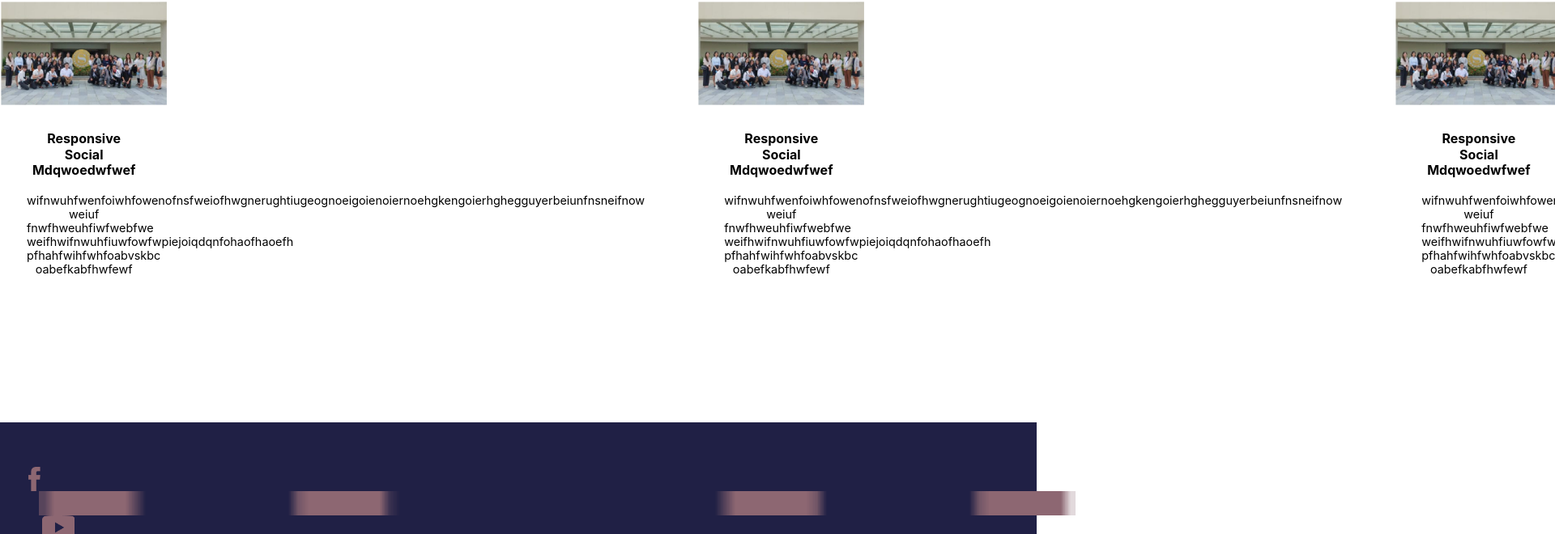
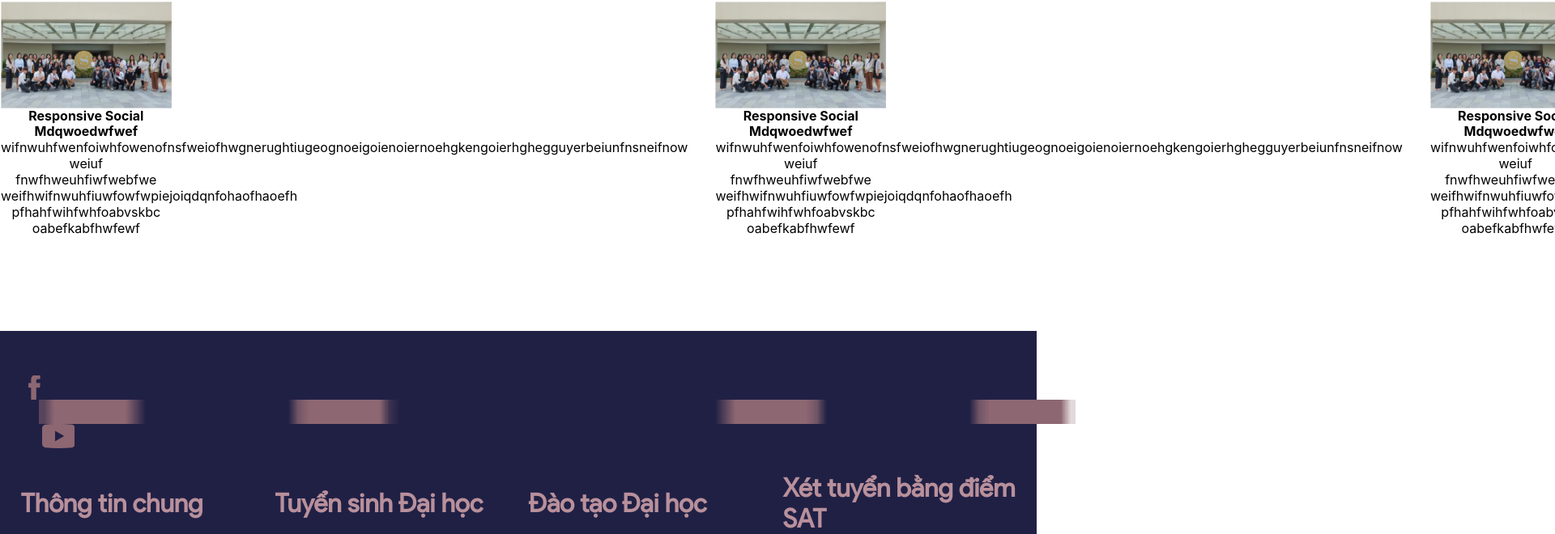
Before and after one commit to nguyentr02/depFinal, a React (Create React App) app: page /trainghiemdaihoc in a window 1280 px wide. Shown: the part 1416-2076 px from the top of the page at 81% size, 1920 px wide, since content can reach past the window. Built offline with nearby package versions, Linux system fonts and the light colour scheme.

Commit message:
tochuc và trai nghiem

```diff
--- a/src/pages/tochuc.js
+++ b/src/pages/tochuc.js
@@ -37,7 +37,7 @@ const ToChuc = () => {
 
             <div className="background-content3">
                 <div className="bothhuong">
-                    <img className="anhHuong" src={require("../assets/img/Huong.png")} />
+                    <img className="anhHuong" src={require("../assets/img/huong.png")} />
                     <div className="content3">
                         <p className="Huong">Viện trưởng</p>
                         <p> Viện trưởng là người đại diện cho Viện trước pháp luật; chịu trách nhiệm
@@ -63,7 +63,7 @@ const ToChuc = () => {
                             động của Viện, Viện có không quá ba Phó Viện trưởng. Hiện nay Viện có một Phó
                             viện trưởng là PGS.TS.Giang Thị Kim Liên phụ trách Đào tạo, đảm bảo chất lượng,
                             Nghiên cứu và Hợp tác quốc tế, ngành đào tạo Khao học Y Sinh và Công nghệ Nano</p>
-                        <Link to="/Giang_thi_kim_lien">Tìm hiểu thêm về Phó Viện trưởng - PSG.TS.Giang Thị Kim Liên</Link>
+                        <Link to="/GiangThiKimLien">Tìm hiểu thêm về Phó Viện trưởng - PSG.TS.Giang Thị Kim Liên</Link>
                     </div>
                     <img className="anhLien" src={Lien} />
                 </div>
--- a/src/pages/trainghiem.css
+++ b/src/pages/trainghiem.css
@@ -108,25 +108,25 @@ img {
     font-size: 0.9rem;
 }
 
-.courses {
+.courses_trainghiem {
     margin-top: 10rem;
 }
 
-.courses__container {
+.courses__container_trainghiem {
     display: grid;
     max-width: 100%;
     grid-template-columns: repeat(3, 1fr);
     gap: 2rem;
 }
 
-.course {
+.course_trainghiem {
     text-align: center;
     max-width: 25%;
     border: 1px solid transparent;
     transition: var(--transition);
 }
 
-.course:hover {
+.course_trainghiem:hover {
     background: transparent;
     border-color: var(--color-primary);
 }
@@ -136,6 +136,6 @@ img {
     margin: 0 auto;
 }
 
-.course__image{
+.course__image_trainghiem{
     max-width: 100%;
 }
--- a/src/pages/trainghiem.js
+++ b/src/pages/trainghiem.js
@@ -10,39 +10,39 @@ const Trainghiem = () => {
                 <p>Khuôn viên trong tương lai được thiết kế cho sinh viên tốt nghiệp và chuyên nghiệp. Bạn sẽ thấy trường đại học của chúng ta như thế nào, cơ sở vật chất, trường học và cuộc sống trong trường đại học này. Gặp gỡ đại diện tuyển sinh của chúng tôi để tìm hiểu thêm về các chương trình và quyết định những gì tốt nhất cho bạn.</p>
             </div>
 
-            <section className="courses">
+            <section className="courses_trainghiem">
                 <h2>Our Popular Courses</h2>
-                <div className="courses__container">
-                    <article className="course">
-                        <div className="course__image">
+                <div className="courses__container_trainghiem">
+                    <article className="course_trainghiem">
+                        <div className="course__image_trainghiem">
                             <img src={require("../assets/img/1.png")} />
                         </div>
-                        <div className="course__infor">
+                        <div className="course__infor_trainghiem">
                             <h4>Responsive Social Mdqwoedwfwef</h4>
                             <p>wifnwuhfwenfoiwhfowenofnsfweiofhwgnerughtiugeognoeigoienoiernoehgkengoierhghegguyerbeiunfnsneifnow weiuf fnwfhweuhfiwfwebfwe weifhwifnwuhfiuwfowfwpiejoiqdqnfohaofhaoefh pfhahfwihfwhfoabvskbc oabefkabfhwfewf</p>
-                            <a className="btn-primary">Learn More</a>
+                            <a className="btn-primary_trainghiem">Learn More</a>
                         </div>
                     </article>
 
-                    <article className="course">
-                        <div className="course__image">
-                            <img src={require("../assets/img/1.png")}/>
+                    <article className="course_trainghiem">
+                        <div className="course__image_trainghiem">
+                            <img src={require("../assets/img/1.png")} />
                         </div>
-                        <div className="course__infor">
+                        <div className="course__infor_trainghiem">
                             <h4>Responsive Social Mdqwoedwfwef</h4>
                             <p>wifnwuhfwenfoiwhfowenofnsfweiofhwgnerughtiugeognoeigoienoiernoehgkengoierhghegguyerbeiunfnsneifnow weiuf fnwfhweuhfiwfwebfwe weifhwifnwuhfiuwfowfwpiejoiqdqnfohaofhaoefh pfhahfwihfwhfoabvskbc oabefkabfhwfewf</p>
-                            <a className="btn-primary">Learn More</a>
+                            <a className="btn-primary_trainghiem">Learn More</a>
                         </div>
                     </article>
 
-                    <article className="course">
-                        <div className="course__image">
+                    <article className="course_trainghiem">
+                        <div className="course__image_trainghiem">
                             <img src={require("../assets/img/1.png")} />
                         </div>
-                        <div className="course__infor">
+                        <div className="course__infor_trainghiem">
                             <h4>Responsive Social Mdqwoedwfwef</h4>
                             <p>wifnwuhfwenfoiwhfowenofnsfweiofhwgnerughtiugeognoeigoienoiernoehgkengoierhghegguyerbeiunfnsneifnow weiuf fnwfhweuhfiwfwebfwe weifhwifnwuhfiuwfowfwpiejoiqdqnfohaofhaoefh pfhahfwihfwhfoabvskbc oabefkabfhwfewf</p>
-                            <a className="btn-primary">Learn More</a>
+                            <a className="btn-primary_trainghiem">Learn More</a>
                         </div>
                     </article>
                 </div>
```
